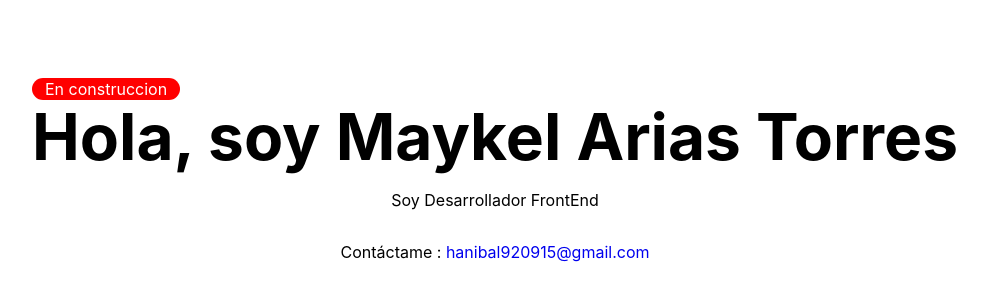
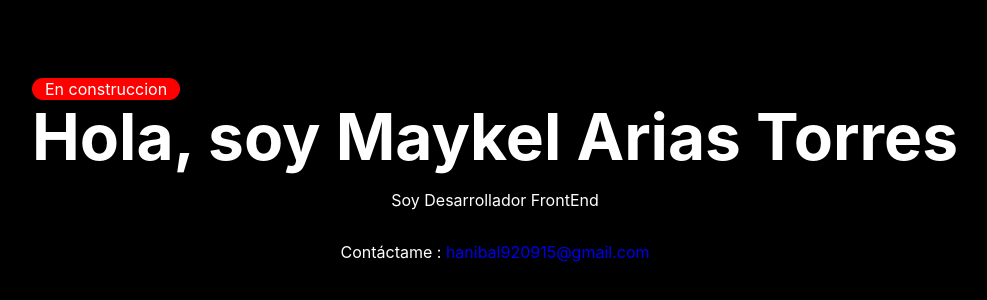
Before and after one commit to m4yk3ldev/m4yk3ldev.github.io, a Next.js app: page / in a window 1280 px wide. Shown: the part 222-522 px from the top of the page, without its empty margins (145-1132 px from the left). Built offline with nearby package versions, Linux system fonts and the light colour scheme.

Commit message:
Ficar backgroup black

```diff
--- a/components/Home.tsx
+++ b/components/Home.tsx
@@ -24,6 +24,7 @@ const Home: FC = () => {
           </a>
         </p>
       </main>
+      <footer className={styles.footer}></footer>
     </>
   );
 };
--- a/styles/globals.css
+++ b/styles/globals.css
@@ -4,6 +4,8 @@ body {
   margin: 0;
   font-family: -apple-system, BlinkMacSystemFont, Segoe UI, Roboto, Oxygen,
     Ubuntu, Cantarell, Fira Sans, Droid Sans, Helvetica Neue, sans-serif;
+    color: white;
+    background: black;
 }
 
 a {
```
